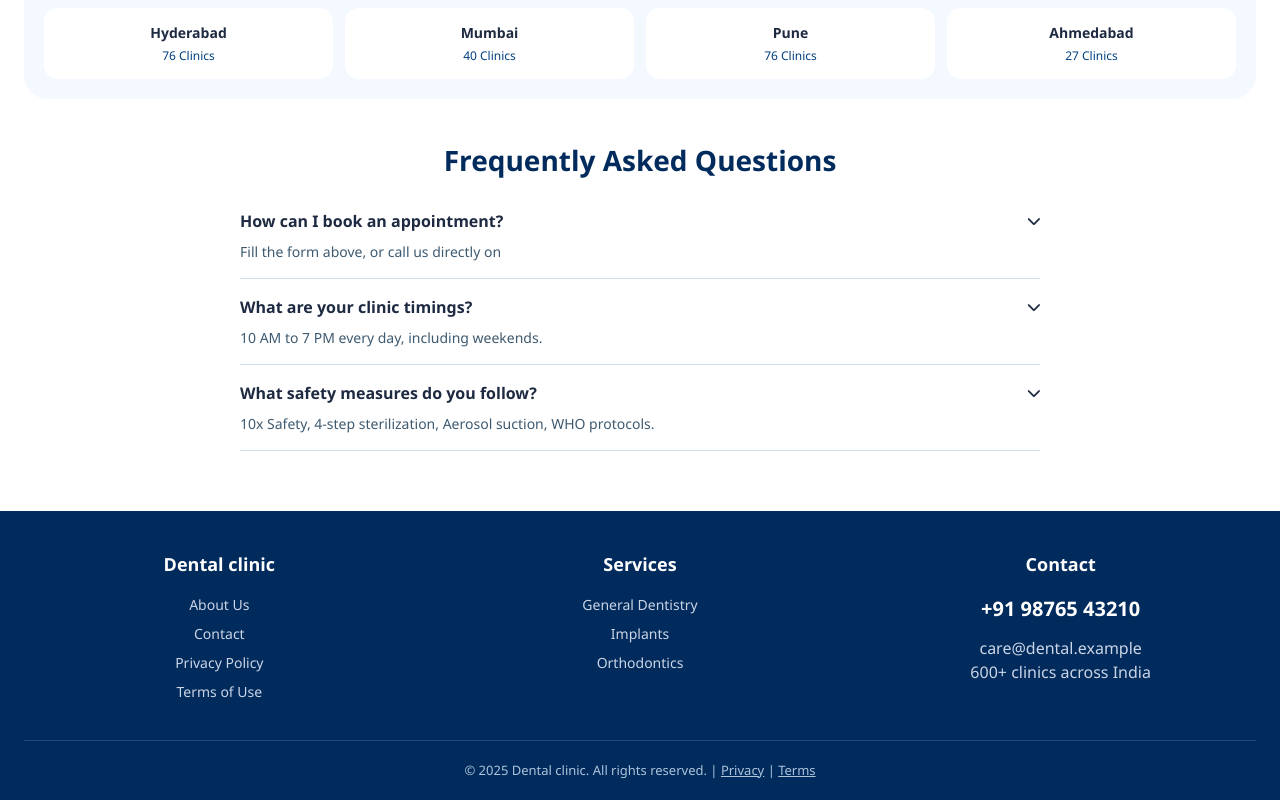
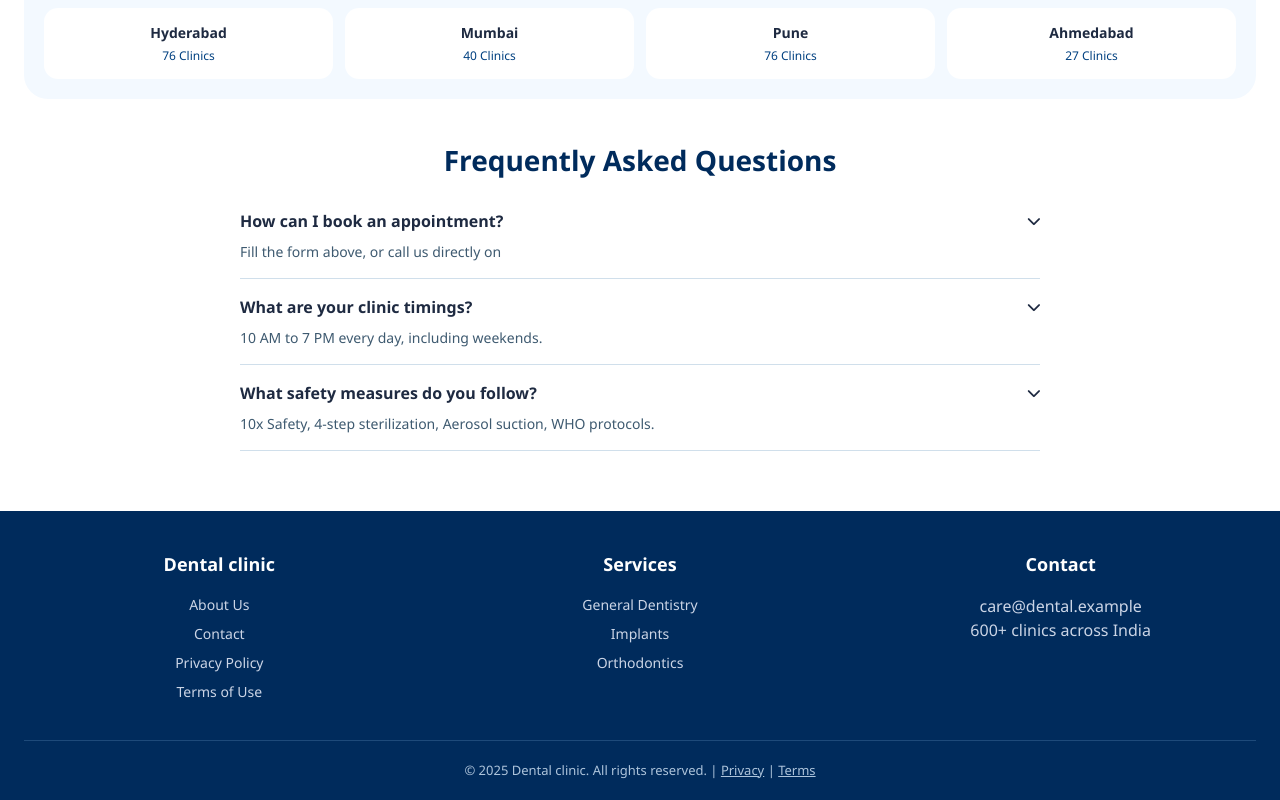
Before and after one commit to anskr1905-cmd/dental-cl, a plain HTML site: page index.html in a window 1280 px wide. Shown: the part 1513-2313 px from the top of the page. Drawn offline with Linux system fonts and the light colour scheme.

Commit message:
Update index.html

```diff
--- a/index.html
+++ b/index.html
@@ -853,7 +853,7 @@
                 </div>
                 <div class="footer-col">
                     <h4>Contact</h4>
-                    <div class="phone-footer">+91 98765 43210</div>
+                    <div class="phone-footer"></div>
                     <p style="color:#cbd5e6;">care@dental.example</p>
                     <p style="color:#cbd5e6;">600+ clinics across India</p>
                 </div>
```
